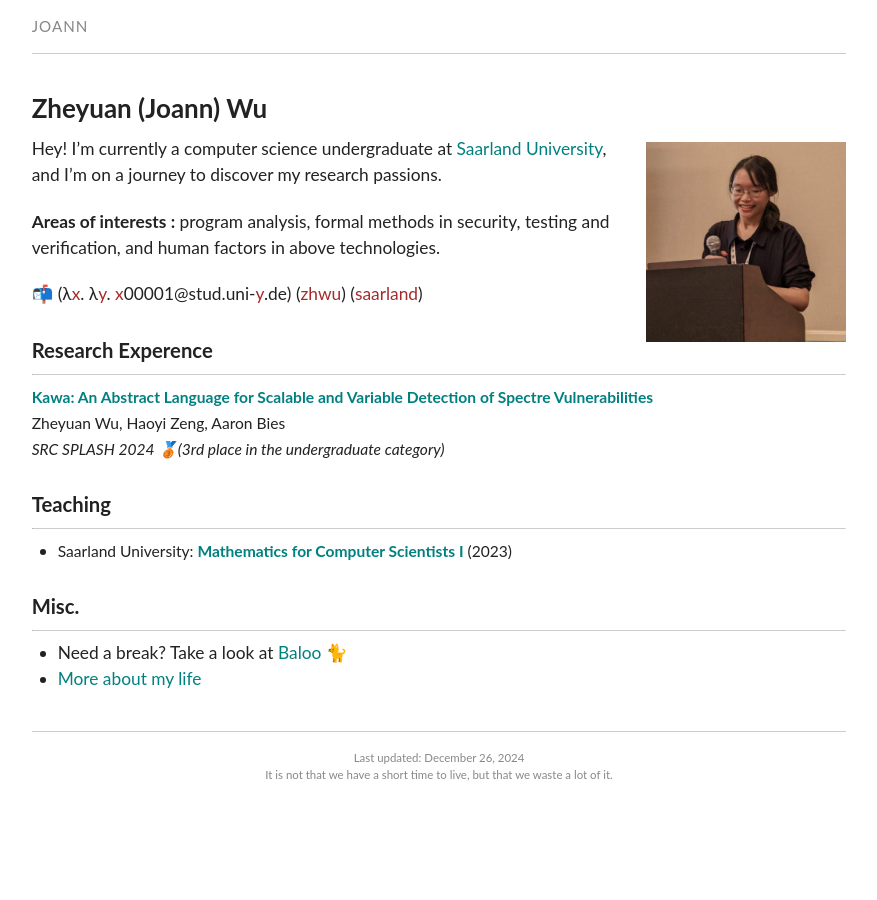
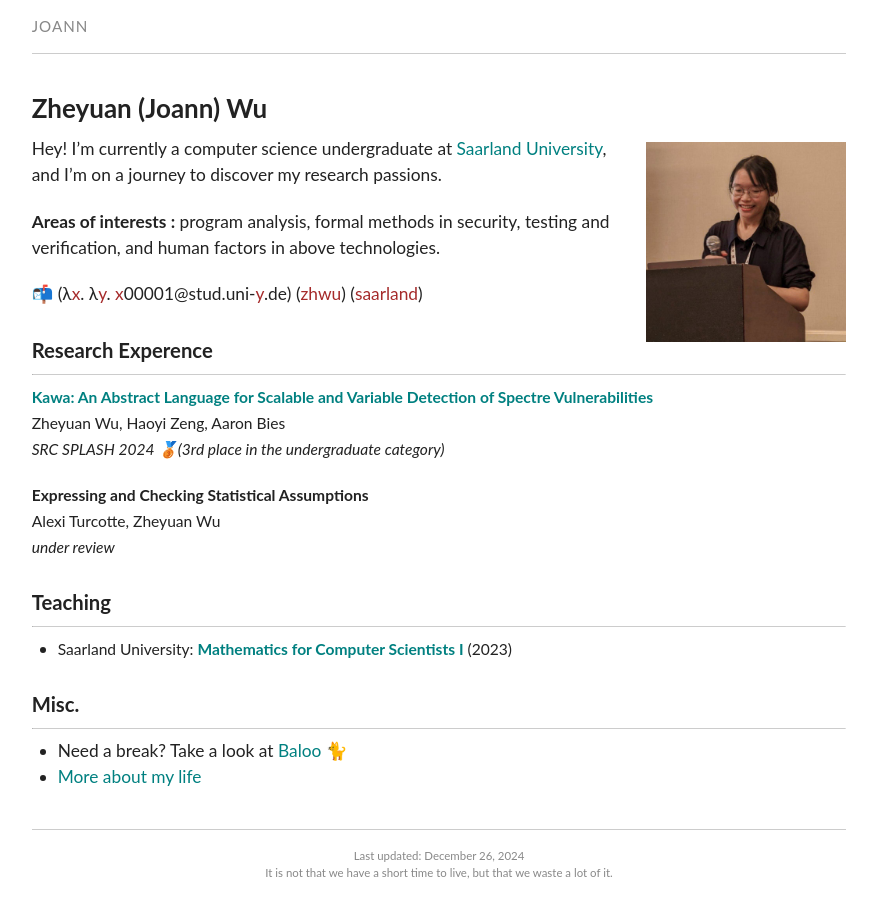
Before and after one commit to ZheyuanWU/ZheyuanWU.github.io, a Jekyll site: the page built from index.md, in a window 1280 px wide. Shown: the whole page, without its empty margins (201-1078 px from the left). Built offline with Jekyll 4.4.1, drawn with Linux system fonts in a browser that asks for light colours.

Commit message:
update research

```diff
--- a/index.md
+++ b/index.md
@@ -2,11 +2,15 @@
 layout: page
 title: Zheyuan (Joann) Wu
 permalink: /
-workshops:
+research:
     - title:   "Kawa: An Abstract Language for Scalable and Variable Detection of Spectre Vulnerabilities"
       author:  "Zheyuan Wu, Haoyi Zeng, Aaron Bies"
       conference: "SRC SPLASH 2024 🥉(3rd place in the undergraduate category)"
       url:     "https://dl.acm.org/doi/10.1145/3689491.3689971"
+
+    - title:   "Expressing and Checking Statistical Assumptions"
+      author:  "Alexi Turcotte, Zheyuan Wu"
+      conference: "under review"
 ---
 {% include image.html url="myphoto/splash2024-light.jpeg" width="200px" align="right" %}
 
@@ -28,7 +32,7 @@ and human factors in above technologies.
 ### <span class="title-style"> Research Experence </span>
 <hr class="title-line">
 
-{% for pub in page.workshops %}
+{% for pub in page.research %}
 <div style="display: flex; align-items: center; margin-bottom: 20px;">
   {% if pub.image %}
     <div style="margin-right: 20px;">
```
